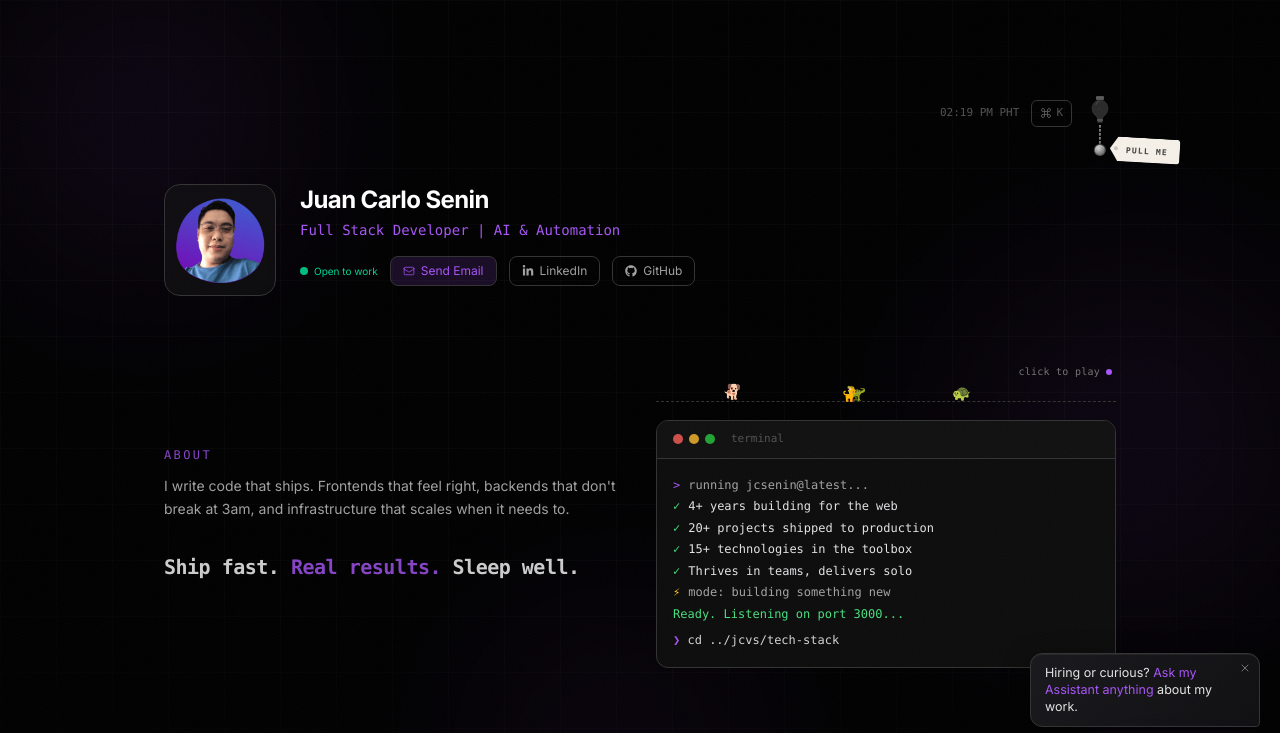
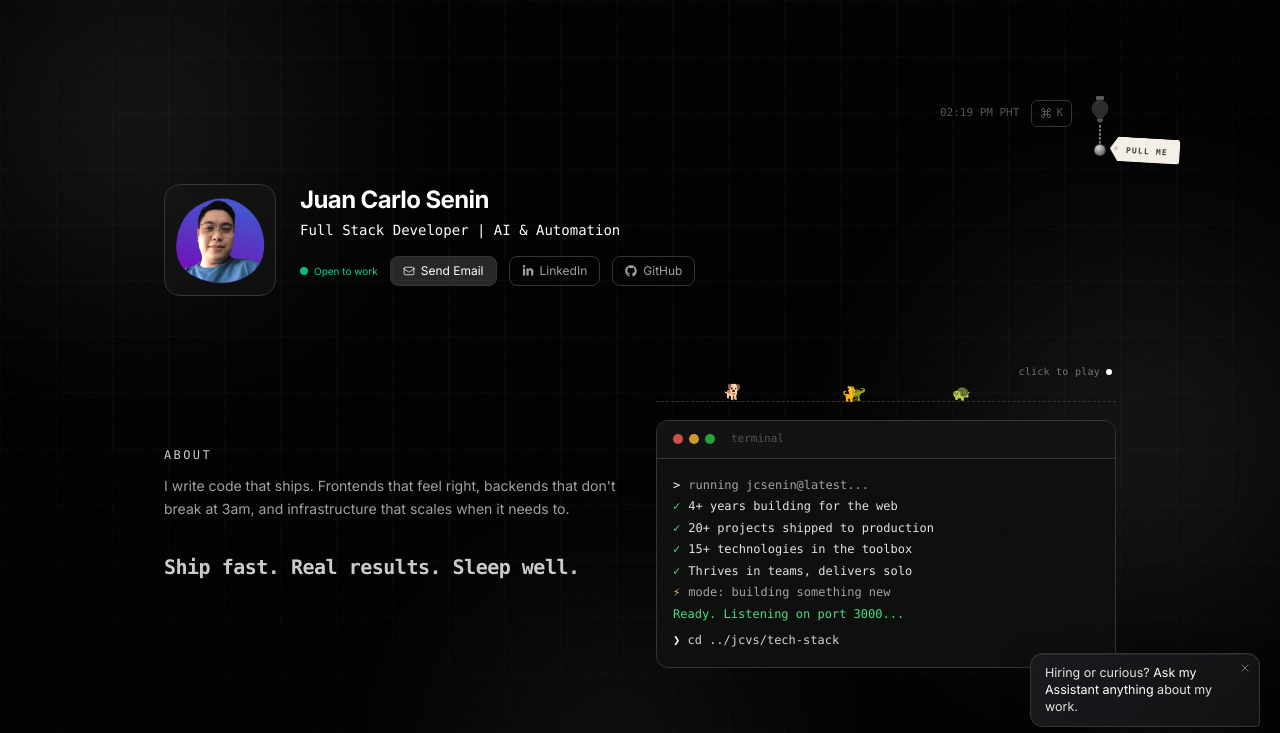
Before and after one commit to jcarlo-vs/perso-web, a Next.js app: page / in a window 1280 px wide. Shown: the top 733 px of the page. Built offline with nearby package versions, Linux system fonts and the light colour scheme.

Commit message:
update : change the theme color

```diff
--- a/app/globals.css
+++ b/app/globals.css
@@ -27,7 +27,7 @@
   /* --accent: 0 0% 72%; */
 
   /* White  #ffffff */
-  /* --accent: 0 0% 100%; */
+  --accent: 0 0% 100%;
 
   /* Blue  #3b82f6 */
   /* --accent: 217 91% 60%; */
@@ -57,7 +57,7 @@
   /* --accent: 330 81% 60%; */
 
   /* Purple (old brand)  #a855f7 */
-  --accent: 271 91% 65%;
+  /* --accent: 271 91% 65%; */
   --accent-foreground: 0 0% 100%;
   --destructive: 0 84.2% 60.2%;
   --destructive-foreground: 0 0% 100%;
```
Also changed, not shown: 1 other file (tests, documents, lock files or other folders).
